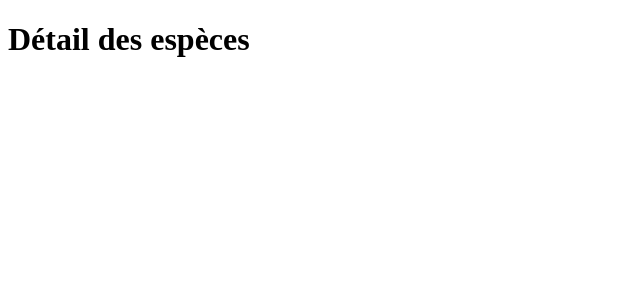
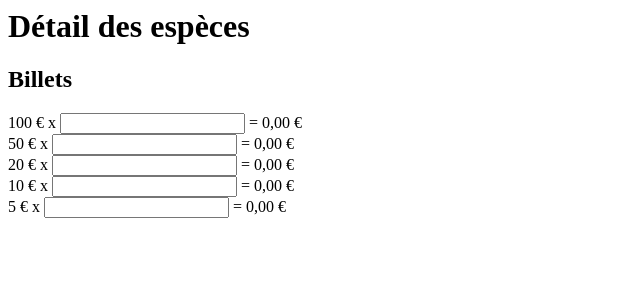
Before and after one commit to DiengAda/caisse-compteur, a Flask app: page / in a window 1280 px wide. Shown: the top 300 px of the page, without its empty margins (0-640 px from the left). Run offline with Flask 3, Linux system fonts and the light colour scheme.

Commit message:
Génération des billets via boucle Jinja

```diff
--- a/app.py
+++ b/app.py
@@ -2,10 +2,12 @@ from flask import Flask, render_template
 
 app = Flask(__name__)
 
+BILLETS = [100, 50, 20, 10, 5]
+
 @app.route("/")
 def index():
     # return "Hello, caisse!"
-    return render_template("index.html")
+    return render_template("index.html", billets=BILLETS)
 
 if __name__ == "__main__":
     app.run(debug=True)
--- a/templates/index.html
+++ b/templates/index.html
@@ -1,10 +1,14 @@
-<!DOCTYPE html>
-<html lang="fr">
-<head>
-    <meta charset="UTF-8">
-    <title>Comptage de caisse</title>
-</head>
 <body>
     <h1>Détail des espèces</h1>
+
+<div>
+    <h2>Billets</h2>
+    {% for billet in billets %}
+    <div>
+        <span>{{ billet }} €</span> x
+        <input type="number" min="0">
+        = <span>0,00 €</span>
+    </div>
+    {% endfor %}
+</div>
 </body>
-</html>
```
